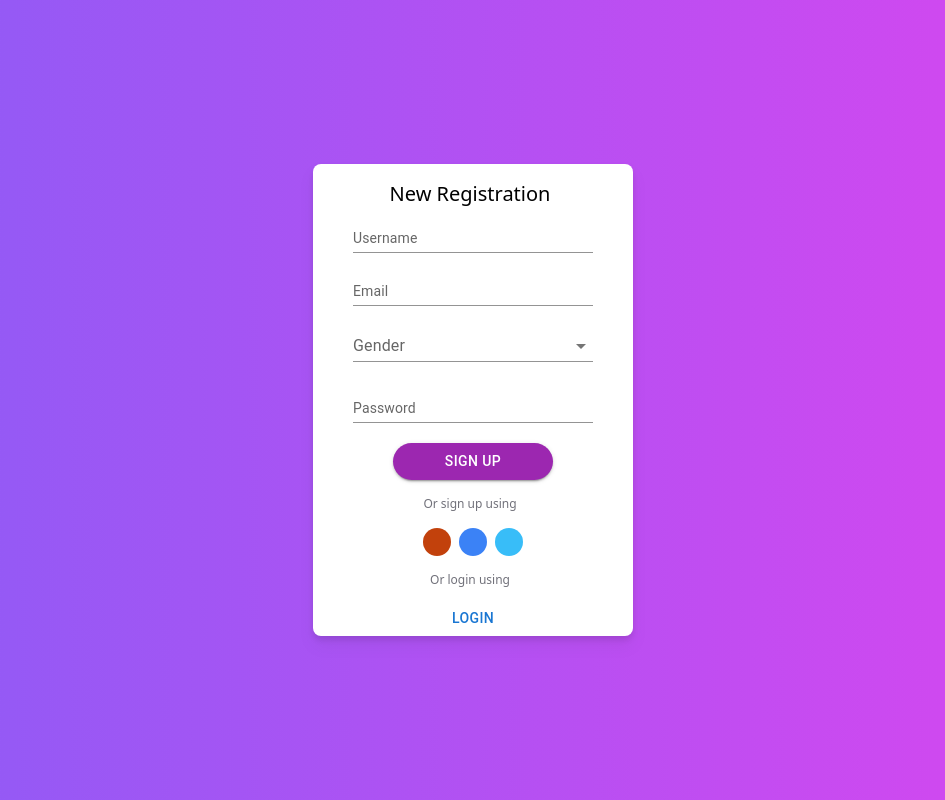
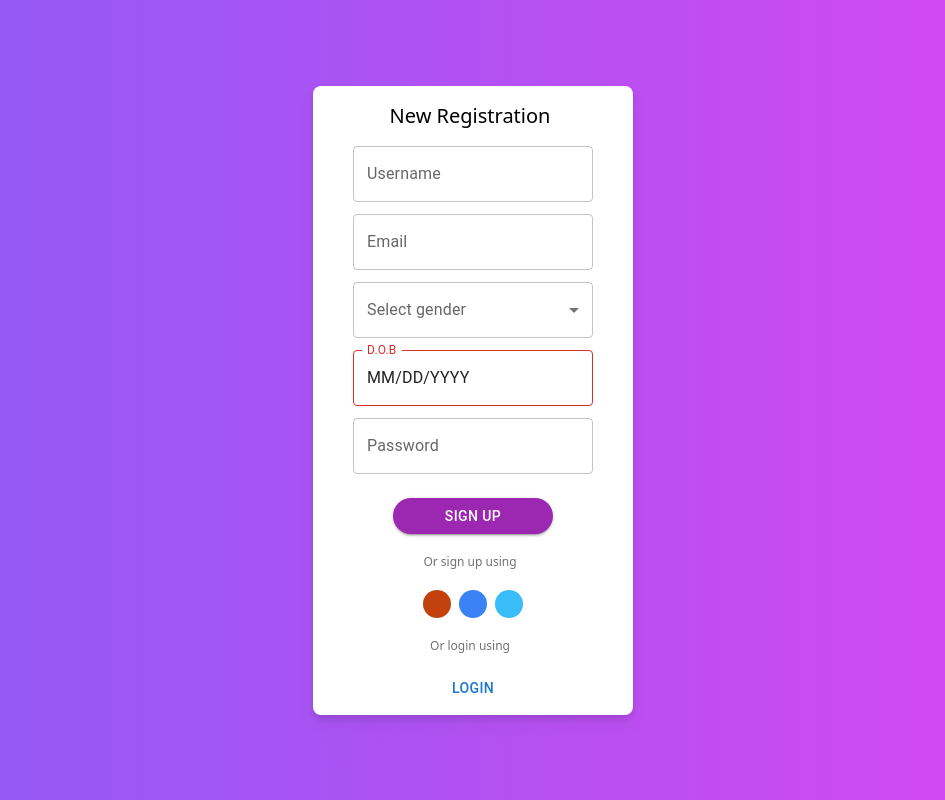
Before and after one commit to mahmudulmurad/r_tt, a React (Create React App) app: page /login-signup in a window 1280 px wide. Both pictures are taken after a click on the button "SIGNUP". Shown: the whole page, without its empty margins (167-1112 px from the left). Built offline with nearby package versions, Linux system fonts and the light colour scheme; some icons are missing.

Commit message:
working on date picker component

```diff
--- a/package.json
+++ b/package.json
@@ -6,8 +6,8 @@
     "@emotion/react": "^11.11.1",
     "@emotion/styled": "^11.11.0",
     "@hookform/resolvers": "^3.3.0",
-    "@mui/lab": "^5.0.0-alpha.142",
     "@mui/material": "^5.14.5",
+    "@mui/x-date-pickers": "^6.12.1",
     "@testing-library/jest-dom": "^5.17.0",
     "@testing-library/react": "^13.4.0",
     "@testing-library/user-event": "^13.5.0",
@@ -16,6 +16,7 @@
     "@types/react": "^18.2.18",
     "@types/react-dom": "^18.2.7",
     "classnames": "^2.3.2",
+    "dayjs": "^1.11.9",
     "react": "^18.2.0",
     "react-dom": "^18.2.0",
     "react-hook-form": "^7.45.4",
--- a/src/component/auth/login/login.component.tsx
+++ b/src/component/auth/login/login.component.tsx
@@ -27,19 +27,19 @@ function LoginComponent({ authTypeChange, errorState }: TSignInProps) {
 
   return (
     <Box className="flex flex-col justify-center items-center w-full h-full">
-      <UiLabelField component="label" title="Login" className="text-xl mt-4" />
+      <UiLabelField component="label" title="Login" className="text-xl my-4" />
       <form
         onSubmit={handleSubmit(onSubmit)}
-        className="flex flex-col gap-2 justify-center items-center w-full"
+        className="flex flex-col gap-3 justify-center items-center w-full mb-2"
       >
         <Box className="w-3/4">
           <UiFormTextField
             control={control}
             errors={errors}
             name="username"
-            label="username"
-            placeholder="Enter your username"
-            variant="standard"
+            label="Username"
+            placeholder="enter your username"
+            variant="outlined"
           />
         </Box>
         <Box className="w-3/4">
@@ -47,10 +47,10 @@ function LoginComponent({ authTypeChange, errorState }: TSignInProps) {
             control={control}
             errors={errors}
             name="password"
-            label="password"
-            placeholder="Enter your password"
+            label="Password"
+            placeholder="enter your password"
             type="password"
-            variant="standard"
+            variant="outlined"
           />
         </Box>
         <Box className="w-3/4 mx-auto text-right">
--- a/src/component/auth/signup/signup.component.tsx
+++ b/src/component/auth/signup/signup.component.tsx
@@ -32,11 +32,11 @@ function SignupComponent({ authTypeChange, errorState }: TSignUpProps) {
       <UiLabelField
         component="label"
         title="New Registration"
-        className="text-xl mt-4"
+        className="text-xl my-4"
       />
       <form
         onSubmit={handleSubmit(onSubmit)}
-        className="flex flex-col gap-2 justify-center items-center w-full"
+        className="flex flex-col gap-3 justify-center items-center w-full mb-2"
       >
         <Box className="w-3/4">
           <UiFormTextField
@@ -44,8 +44,8 @@ function SignupComponent({ authTypeChange, errorState }: TSignUpProps) {
             errors={errors}
             name="username"
             label="Username"
-            placeholder="Enter your username"
-            variant="standard"
+            placeholder="enter your username"
+            variant="outlined"
           />
         </Box>
         <Box className="w-3/4">
@@ -56,7 +56,7 @@ function SignupComponent({ authTypeChange, errorState }: TSignUpProps) {
             label="Email"
             placeholder="enter your email"
             type="email"
-            variant="standard"
+            variant="outlined"
           />
         </Box>
         <Box className="w-3/4">
@@ -64,29 +64,17 @@ function SignupComponent({ authTypeChange, errorState }: TSignUpProps) {
             control={control}
             errors={errors}
             name="gender"
-            variant="standard"
-            label="Gender"
+            variant="outlined"
+            label="Select gender"
             options={enumToList(EGENDER)}
           />
         </Box>
         <Box className="w-3/4">
-          {/* <UiFormTextField
-            control={control}
-            errors={errors}
-            name="age"
-            label="D.O.B"
-            placeholder=""
-            type="date"
-            variant="standard"
-          /> */}
-
           <UiFormDatePicker
             control={control}
             errors={errors}
             name="age"
             label="D.O.B"
-            variant="standard"
-            fullWidth
           />
         </Box>
 
@@ -98,7 +86,7 @@ function SignupComponent({ authTypeChange, errorState }: TSignUpProps) {
             label="Password"
             placeholder="enter your password"
             type="password"
-            variant="standard"
+            variant="outlined"
           />
         </Box>
 
--- a/src/ui/common/UiDatePicker/datepicker.component.tsx
+++ b/src/ui/common/UiDatePicker/datepicker.component.tsx
@@ -1,87 +1,54 @@
-import DatePicker from "@mui/lab/DatePicker";
+import { SxProps, Theme } from "@mui/material";
 import {
-  FilledTextFieldProps,
-  OutlinedTextFieldProps,
-  StandardTextFieldProps,
-  SxProps,
-  TextField,
-  TextFieldVariants,
-  Theme,
-} from "@mui/material";
-import { JSX } from "react/jsx-runtime";
-
-export type TUiColor =
-  | "primary"
-  | "secondary"
-  | "error"
-  | "info"
-  | "success"
-  | "warning";
-
-type TInputFormat = "dd/MM/yyyy" | "dd-MM-yyyy";
+  DatePicker,
+  DateValidationError,
+  LocalizationProvider,
+  PickerChangeHandlerContext,
+} from "@mui/x-date-pickers";
+import { AdapterDayjs } from "@mui/x-date-pickers/AdapterDayjs";
 
 export interface IUiDatePickerProps {
-  title?: React.ReactNode;
-  color?: TUiColor;
-  variant?: "outlined" | "filled" | "standard";
   sx?: SxProps<Theme>;
-  error?: boolean;
-  placeholder?: string;
   label?: string;
   fullWidth?: boolean;
   value?: string;
   name?: string;
   className?: string;
-  onChange?: (value: string) => void;
+  onChange?:
+    | ((
+        value: string | null,
+        context: PickerChangeHandlerContext<DateValidationError>
+      ) => void)
+    | undefined;
   views?: Array<"day" | "month" | "year">;
   readonly?: boolean;
-  inputFormat?: TInputFormat;
+  disabled?: boolean;
+  error?: boolean;
 }
 
 export function UiDatePicker(props: IUiDatePickerProps) {
   const {
-    variant = "outlined",
-    error,
-    placeholder,
     label,
-    fullWidth,
-    color,
     value,
     onChange,
-    name,
+    className,
     views = ["year", "month", "day"],
-    inputFormat = "dd/MM/yyyy",
+    disabled = false,
+    readonly = false,
   } = props;
 
   return (
-    <DatePicker
-      sx={{ minWidth: 120 }}
-      value={value}
-      onChange={onChange}
-      views={views}
-      inputFormat={inputFormat}
-      label={label}
-      renderInput={(
-        params: JSX.IntrinsicAttributes & {
-          variant?: TextFieldVariants | undefined;
-        } & Omit<
-            | OutlinedTextFieldProps
-            | FilledTextFieldProps
-            | StandardTextFieldProps,
-            "variant"
-          >
-      ) => (
-        <TextField
-          {...params}
-          name={name}
-          color={color}
-          fullWidth={fullWidth}
-          error={error}
-          variant={variant}
-          helperText={undefined}
-          placeholder={placeholder}
-        />
-      )}
-    />
+    <LocalizationProvider dateAdapter={AdapterDayjs}>
+      <DatePicker
+        views={views}
+        className={className}
+        disabled={disabled}
+        label={label}
+        onChange={onChange}
+        value={value}
+        sx={{ width: "100%" }}
+        readOnly={readonly}
+      />
+    </LocalizationProvider>
   );
 }
--- a/src/ui/common/UiSelectFiled/select.component.tsx
+++ b/src/ui/common/UiSelectFiled/select.component.tsx
@@ -4,6 +4,7 @@ import InputLabel from "@mui/material/InputLabel";
 import MenuItem from "@mui/material/MenuItem";
 import FormControl from "@mui/material/FormControl";
 import Select, { SelectChangeEvent } from "@mui/material/Select";
+import { customeStyle } from "./selectStyle";
 
 type IUiOptions = {
   id: string | number;
@@ -64,6 +65,7 @@ export function UiSelectFiled(props: IUiSelectFieldProps) {
         <InputLabel id="demo-simple-select-label">{label}</InputLabel>
         <Select
           labelId="demo-simple-select-label"
+          sx={customeStyle}
           id="demo-simple-select"
           value={value === null ? "" : value}
           label={label}
--- /dev/null
+++ b/src/ui/common/UiSelectFiled/selectStyle.ts
@@ -0,0 +1,11 @@
+import { SxProps } from "@mui/material";
+
+export const customeStyle: SxProps = {
+  ".MuiFormLabel-root": {
+    fontSize: "14px",
+  },
+
+  ".MuiSelect-select": {
+    fontSize: "14px",
+  },
+};
--- a/src/ui/common/UiTextInputFiled/textField.component.tsx
+++ b/src/ui/common/UiTextInputFiled/textField.component.tsx
@@ -23,7 +23,6 @@ export interface IUiInputTextFieldProps
 }
 
 export const UiInputTextField: React.FC<IUiInputTextFieldProps> = ({
-  style,
   label,
   name,
   id,
@@ -46,11 +45,7 @@ export const UiInputTextField: React.FC<IUiInputTextFieldProps> = ({
         type={type}
         fullWidth
         error={error}
-        helperText={undefined}
         onChange={onChange}
-        /* InputLabelProps={{
-          style: { top: '-0.9rem' },
-        }} */
       />
       {helperText && (
         <Box
--- a/src/ui/common/UiTextInputFiled/textField.style.ts
+++ b/src/ui/common/UiTextInputFiled/textField.style.ts
@@ -2,11 +2,11 @@ import { SxProps } from "@mui/material";
 
 export const customeStyle: SxProps = {
   ".MuiFormLabel-root": {
-    fontSize: "14px",
+    fontSize: "16px",
   },
 
   ".MuiInputBase-input": {
-    fontSize: "14px",
+    fontSize: "16px",
   },
   ".MuiInputBase-input[type=date]::placeholder": {
     opacity: 0,
--- a/src/ui/form/UiFromDatePicker/index.tsx
+++ b/src/ui/form/UiFromDatePicker/index.tsx
@@ -21,6 +21,9 @@ export function UiFormDatePicker<TFormType extends FieldValues, TName extends Fi
 ) {
   const { label} = props;
   const error = get(props.errors || {}, props.name);
+  console.log(props);
+  console.log(error);
+
   return (
     <Controller
       name={props.name}
--- a/tsconfig.json
+++ b/tsconfig.json
@@ -6,6 +6,7 @@
       "dom.iterable",
       "esnext"
     ],
+    "noImplicitAny": false,
     "baseUrl": "./src",
     "allowJs": true,
     "skipLibCheck": true,
```
Also changed, not shown: 1 other file (tests, documents, lock files or other folders).
